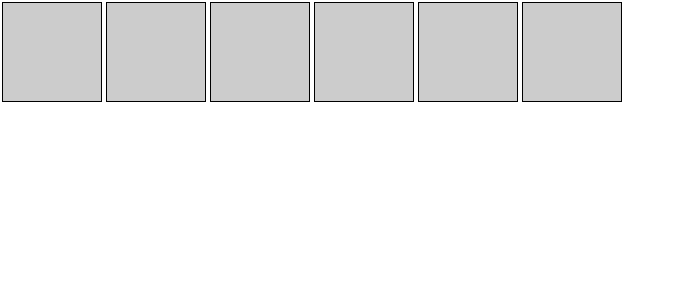
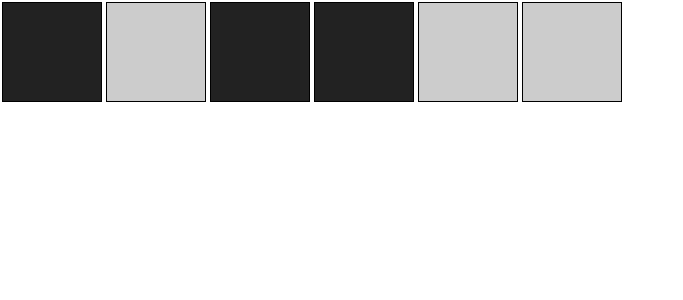
Before and after one commit to Quas1Dev/react--boxes, a React (Create React App) app: page / in a window 1280 px wide. Shown: the top 300 px of the page, without its empty margins (0-683 px from the left). Built offline with nearby package versions, Linux system fonts and the light colour scheme.

Commit message:
Set dinamic filled boxes

```diff
--- a/src/App.js
+++ b/src/App.js
@@ -1,41 +1,34 @@
 import React from "react"
 import boxes from "./boxes.js"
+import Box from "./box"
 import './style.css'
 
 export default class App extends React.Component{
   constructor(props){
     // Calls Component's constructor
     super(props)
-    // Set state.
+
+    // Set initial states value
     this.state = {
       boxArray: boxes
     }
   }
-
-  handleClick(){
+  // Change boxArray state each time a box gets clicked
+  // It is not done in the components itself so we don't create two sources of
+  // truth
+  handleClick = (id) => {
     this.setState({
-      boxArray: boxes
+      boxArray: this.state.boxArray.map(box => box.id === id ? {...box, on: !box.on} : box)
     });
   }
 
   // Gets called everytime the component is to be rendered
   render(){
-    let style = {
-      backgroundColor: this.props.darkMode ? "#222222" : "#cccccc"
-    }
-
+    // Create a Box component for each element in boxArray
     let squares = this.state.boxArray.map(box => {
-      return <div style={style} className="box" key={box.id}></div>
+      return <Box key={box.id} on={box.on} id={box.id} onClick={this.handleClick}/>
     })
 
-    /**
-     * Challenge part 1:
-     * 1. Initialize state with the default value of the
-     *    array pulled in from boxes.js
-     * 2. Map over that state array and display each one
-     *    as an empty square (black border, transparent bg color)
-     *    (Don't worry about using the "on" property yet)
-     */
     return (
       <main>
         {squares}
--- /dev/null
+++ b/src/box.js
@@ -0,0 +1,18 @@
+import React from "react"
+
+export default class Box extends React.Component{
+  constructor(props){
+    super(props)
+  }
+
+  render(){
+    console.log(this.props.on)
+    let style = {
+      backgroundColor: this.props.on ? "#222222" : "#cccccc"
+    }
+
+    return (
+      <div style={style} className="box" onClick={() => {this.props.onClick(this.props.id)}}></div>
+    )
+  }
+}
--- a/src/index.js
+++ b/src/index.js
@@ -5,5 +5,5 @@ import App from "./app"
 let root = ReactDOM.createRoot(document.getElementById("root"))
 
 root.render(
-  <App darkMode={false}/>
+  <App />
 )
```
